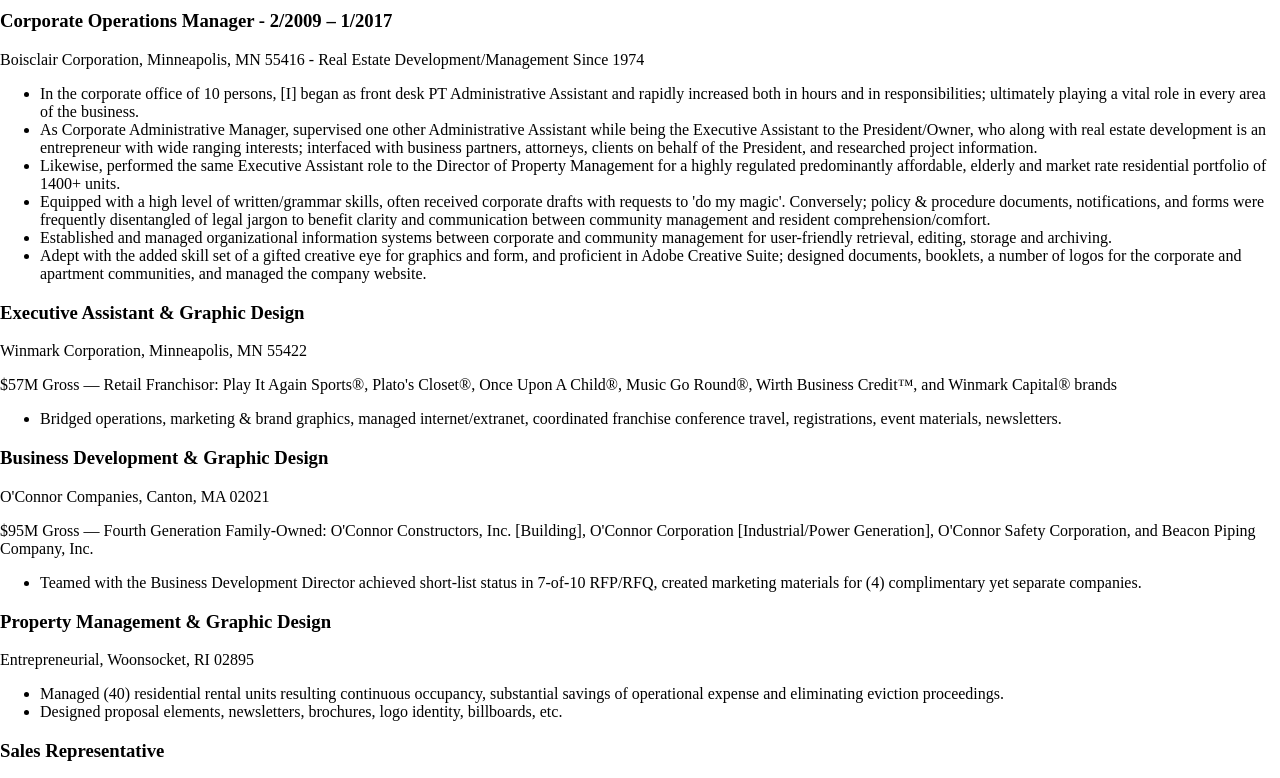
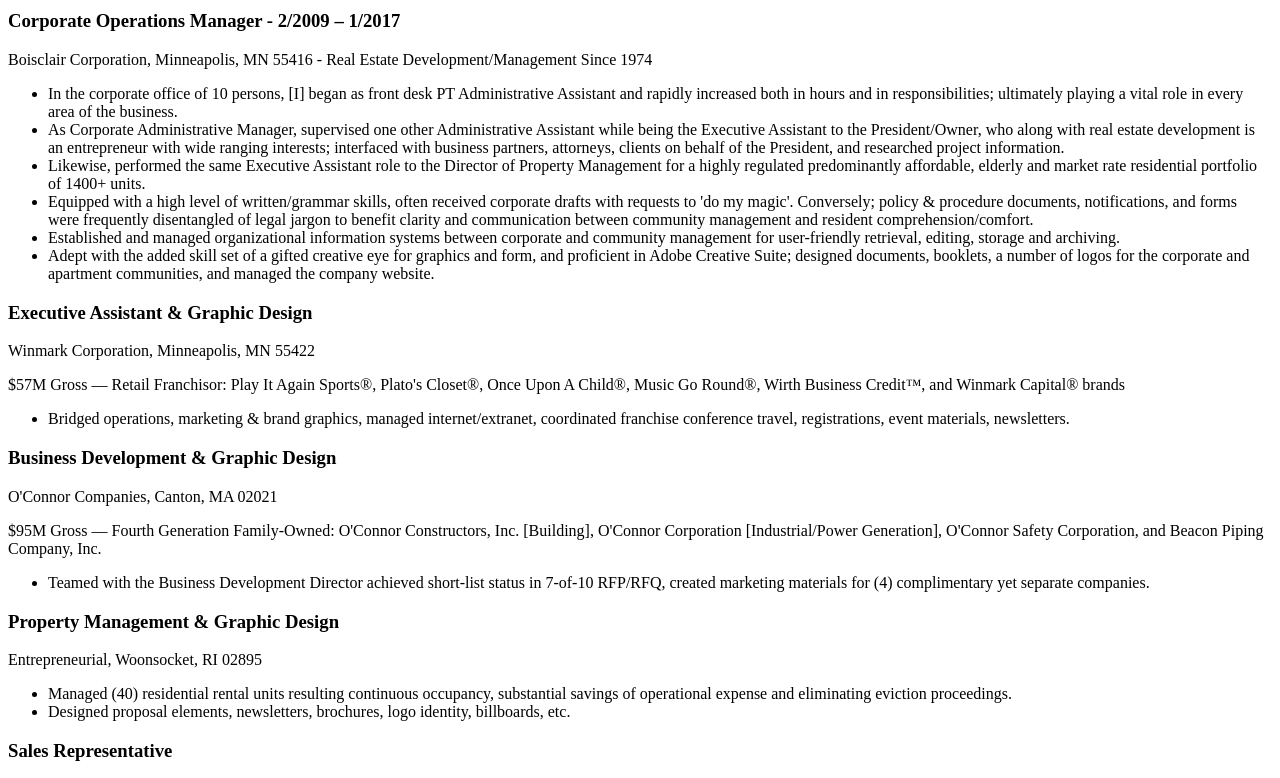
Before and after one commit to LindaMongeon/LindaMongeon.github.io, a plain HTML site: page index.html in a window 1280 px wide. Shown: the part 422-1200 px from the top of the page. Drawn offline with Linux system fonts and the light colour scheme.

Commit message:
Update style.css

```diff
--- a/style.css
+++ b/style.css
@@ -1,10 +1,3 @@
-body {
-	height: 100%;
-	margin: 0;
-	text-align: left;
-	width: 100%;
-}
-
 h1 {
 	font-size: 56px;
   font-family: 'Trebuchet MS', Helvetica, sans-serif;
```
